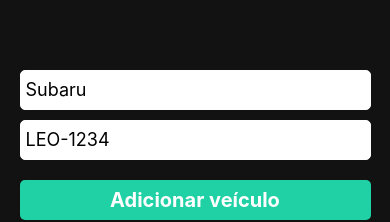
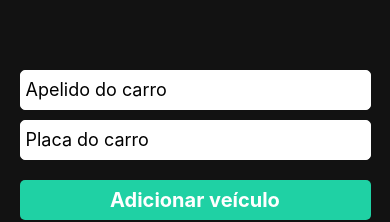
Before and after one commit to VicMatteus/-UFC---SEI, a React Native app: screen /AddVehicle in a window 390 px wide. Shown: the part 422-644 px from the top of the page. Built offline with nearby package versions, Linux system fonts and the light colour scheme; no server answers.

Commit message:
Remoção do estado inicial de veículos

```diff
--- a/screens/AddVehicle.js
+++ b/screens/AddVehicle.js
@@ -6,11 +6,11 @@
 import {ipv4} from '../enderecoBack.js';
 
 export default function AddVehicle({ navigation }) {
-    const [vehicleName, ChangeVehicleName] = React.useState('Subaru');
-    const [vehiclePlate, ChangeVehiclePlate] = React.useState('LEO-1234');
+    const [vehicleName, ChangeVehicleName] = React.useState('');
+    const [vehiclePlate, ChangeVehiclePlate] = React.useState('');
     const [clienteAtual, SetClienteAtual] = React.useState({});
 
-    const { user, ChangeUser, vehicles, setVehicles } = useUserStore();
+    const { vehicles, setVehicles } = useUserStore();
 
     React.useEffect(() => {
         fetch("http://" + ipv4 + ":3001/current_client")
@@ -53,11 +53,10 @@
                 console.log(response.status);
                 console.log(response.data);
                 let newVehicle = response.data
-                setVehicles([...vehicles, newVehicle]) //Defino como usuário ativo no momento.
+                setVehicles([...vehicles, newVehicle])
                 console.log(vehicles)
                 ChangeVehicleName("")
                 ChangeVehiclePlate("")
-                //Se API retornar token, prossigo, senão, alerta de erro.
                 navigation.navigate('Router')
             })
             .catch(function (error) {
@@ -83,11 +82,7 @@
                 maxLength={8}
                 placeholder='Placa do carro' />
 
-            {/*Faltando realizar validações e bater na api para logar e avançar para*/}
             <SuccessButton label={"Adicionar veículo"} navegarPara={() => enviarDados()} />
-
-
-
         </View>
     );
 }
@@ -109,7 +104,6 @@
         top: -100,
     },
     text: {
-        // fontFamily: 'Cochin', //Depois ver se é realmente necessário usar fontes diferentes, pq tem q importar.
         fontSize: 48,
         color: '#FFFFFF',
         textAlign: 'center',
```
